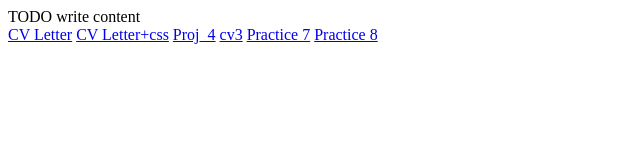
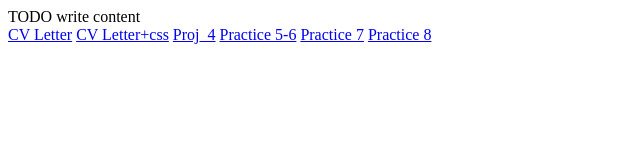
Before and after one commit to nbboutique/web, a plain HTML site: page index.html in a window 1280 px wide. Shown: the whole page, without its empty margins (0-640 px from the left). Drawn offline with Linux system fonts and the light colour scheme.

Commit message:
Update index.html

```diff
--- a/index.html
+++ b/index.html
@@ -15,7 +15,7 @@ and open the template in the editor.
         <a href="cvl.html">CV Letter</a>
         <a href="cv2.html">CV Letter+css</a>
         <a href="HTMLPage2.html">Proj_4</a>
-        <a href="cv3.html">cv3</a>
+        <a href="cv3.html">Practice 5-6</a>
         <a href="practice_7.html">Practice 7</a>
         <a href="https://miro4ka.herokuapp.com/">Practice 8</a>
     </body>
```
